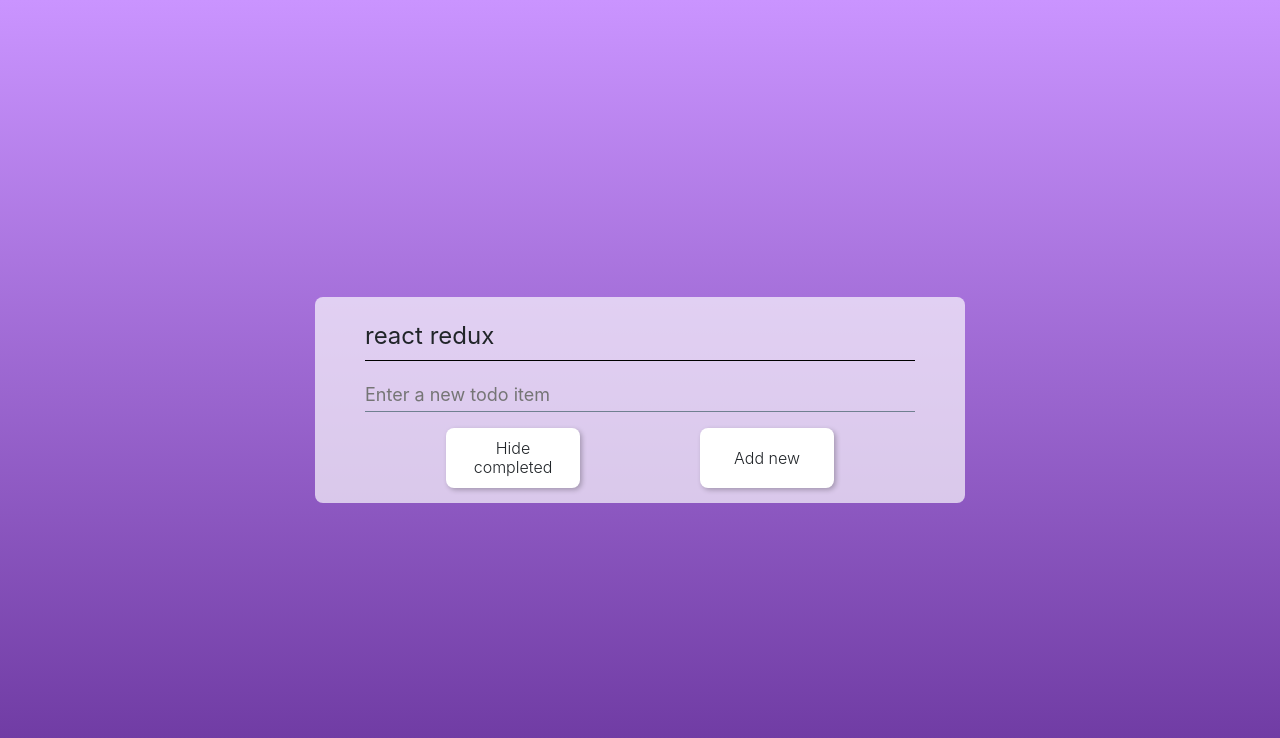
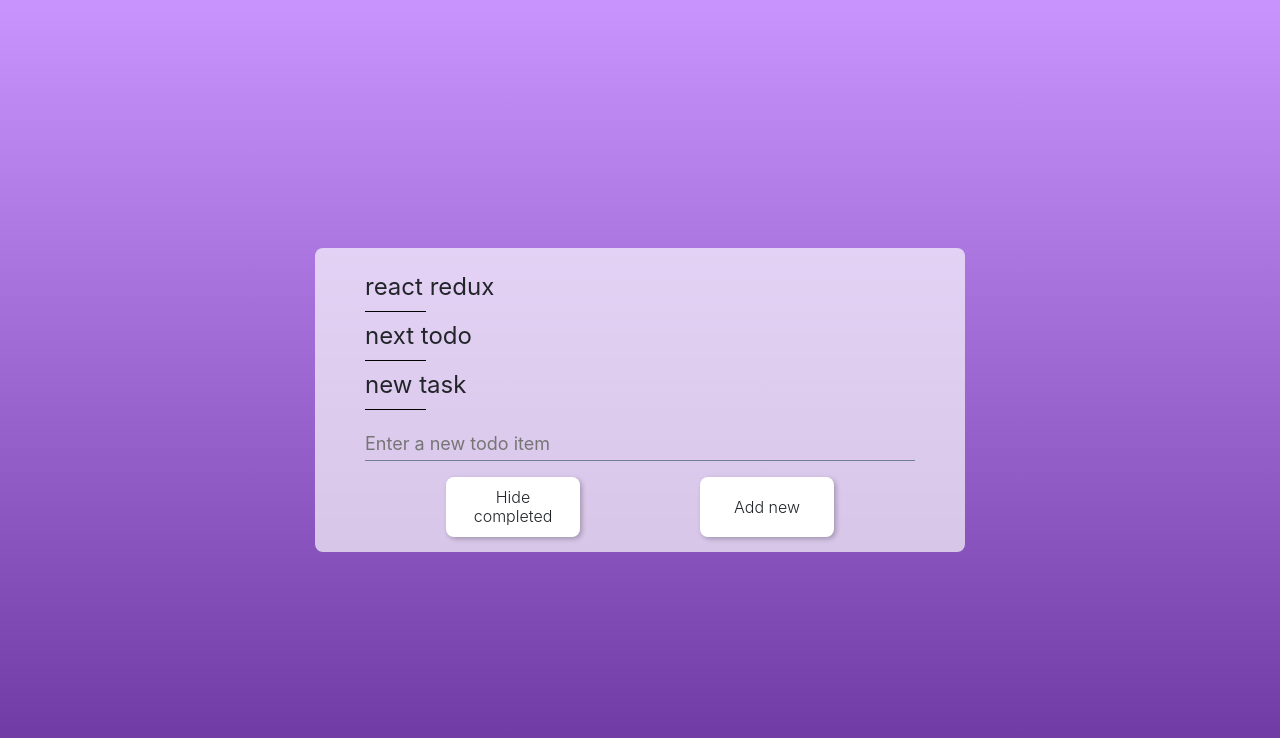
Before and after one commit to andrei-kav/rdx_todoForm, a React (Create React App) app: page / in a window 1280 px wide. Shown: the top 738 px of the page. Built offline with nearby package versions, Linux system fonts and the light colour scheme; data requests are answered from the project's data file.

Commit message:
added uploadItemToDBService, itemAddFormReducer

```diff
--- a/db.json
+++ b/db.json
@@ -4,6 +4,16 @@
       "label": "react redux",
       "actual": true,
       "id": 1
+    },
+    {
+      "label": "next todo",
+      "actual": true,
+      "id": 2
+    },
+    {
+      "label": "new task",
+      "actual": true,
+      "id": 3
     }
   ]
 }
--- a/src/components/itemAddForm/itemAddForm.css
+++ b/src/components/itemAddForm/itemAddForm.css
@@ -21,3 +21,7 @@
 .item-add-form button:hover {
     background: #FFE482;
 }
+.btn:disabled:hover {
+    cursor: default;
+    background: #FFFFFF;
+}
--- a/src/components/itemAddForm/itemAddForm.js
+++ b/src/components/itemAddForm/itemAddForm.js
@@ -1,21 +1,76 @@
-import React from "react";
+import React, { Component } from "react";
+import { connect } from 'react-redux';
 import { Form, FormGroup, Input } from 'reactstrap';
 
+import { saveValue, removeValue, waitUploading } from "../../itemAddFormReducer";
+import { fetchItems, requestIsFetching } from "../../todoItemsReducer";
+import todoListService from "../../services/todoListService";
 import './itemAddForm.css';
 
-const ItemAddForm = () => {
+class ItemAddForm extends Component {
+
+    todoListService = new todoListService();
+
+    onValueChange = (e) => {
+        this.props.saveValue(e.target.value);
+    };
+    onSubmit = (e) => {
+        e.preventDefault();
+        if (this.props.text) {
+            this.props.waitUploading(true);
+            this.todoListService.uploadItemToDB(this.props.text)
+                .then(() => {
+                    this.props.waitUploading(false);
+                    this.props.removeValue();
+                    this.props.requestIsFetching(true)})
+                .catch(err => {
+                    this.props.waitUploading(false);
+                    console.error(err);
+                })
+        } else {
+            alert('The form is empty. Write a todo post');
+        }
+    };
+    onHideCompleted = (e) => {
+        e.preventDefault();
+        let elements = this.props.todoList.map(item => !item.actual ? { ...item, hidden: true} : item);
+        this.props.fetchItems(elements);
+    };
+
+    render() {
 
         return (
-        <Form className="item-add-form">
+            <Form className="item-add-form"
+                  onSubmit={this.onSubmit}>
                 <FormGroup>
-                <Input type="text" name="newItem" placeholder="Enter a new todo item" plaintext />
+                    <Input type="text"
+                           name="newItem"
+                           placeholder="Enter a new todo item"
+                           plaintext
+                           onChange={this.onValueChange}
+                           value={this.props.text}/>
                 </FormGroup>
                 <div className="d-flex justify-content-center">
-                <button type="submit" className="btn">Hide completed</button>
-                <button type="submit" className="btn">Add new</button>
+                    <button type="button"
+                            className="btn"
+                            onClick={this.onHideCompleted}
+                            disabled={this.props.isUploading}>Hide completed</button>
+                    <button type="submit"
+                            className="btn"
+                            disabled={this.props.isUploading}>Add new</button>
                 </div>
             </Form>
         )
+    }
+}
+
+const mapStateToProps = (state) => {
+    return {
+        text: state.itemAddForm.text,
+        isUploading: state.itemAddForm.isUploading,
+
+        todoList: [...state.todoItems.todoList]
+    }
 };
 
-export default ItemAddForm;
+export default connect(mapStateToProps, { saveValue, removeValue, waitUploading, fetchItems, requestIsFetching })(ItemAddForm);
--- a/src/components/itemList/itemList.js
+++ b/src/components/itemList/itemList.js
@@ -2,7 +2,7 @@
 import { connect } from 'react-redux';
 
 import TodoItem from "../todoItem";
-import { fetchItems, makeNotActual, toggleIsWaiting, shitHappens } from "../../todoItemsReducer";
+import { fetchItems, makeNotActual, requestIsFetching } from "../../todoItemsReducer";
 import Spinner from "../spinner";
 import todoListService from "../../services/todoListService";
 
@@ -10,35 +10,39 @@
 
     todoListService = new todoListService();
 
+    noActual = 'there is no actual posts';
+
     componentDidMount() {
         this.todoListService.getData()
             .then(itemList => {
-                this.props.toggleIsWaiting(false);
+                this.props.requestIsFetching(false);
                 this.props.fetchItems(itemList);
             })
             .catch(err => {
-                this.props.toggleIsWaiting(false);
+                this.props.requestIsFetching(false);
                 console.error(err)
             });
     }
+    componentDidUpdate(prevProps) {
+        if (this.props.isFetching !== prevProps.isFetching) this.componentDidMount();
+    }
 
     renderItems = (items) => {
-        return items
-            ? items.map((item) => {
-                const { id, ...props } = item;
+        return items.filter(item => !item.hidden).map((item) => {
+                const { id, hidden, ...props } = item;
+                const objProps = {...props, id, makeNotActual: this.props.makeNotActual};
                 return (
-                    <li key={id} onClick={() => this.props.makeNotActual(id)} >
-                        <TodoItem {...props} />
+                    <li key={id} hidden={hidden}>
+                        <TodoItem {...objProps} />
                     </li>
                 )
-            })
-            : null;
+            });
     };
 
     render() {
-        const { todoList, isWaiting } = this.props;
-        const elements = todoList.length ? this.renderItems(todoList) : 'no data';
-        const content = isWaiting ? <Spinner /> : <ul>{elements}</ul>;
+        const { todoList, isFetching } = this.props;
+        let elements = todoList.length ? this.renderItems(todoList) : 'no data';
+        const content = isFetching ? <Spinner /> : <ul>{elements.length ? elements : this.noActual}</ul>;
 
         return (
             <>
@@ -54,7 +58,7 @@
     const todoItems = state.todoItems;
     return {
         todoList: [...todoItems.todoList],
-        isWaiting: todoItems.isWaiting
+        isFetching: todoItems.isFetching
     }
 };
-export default connect(mapStateToProps, { fetchItems, toggleIsWaiting, shitHappens, makeNotActual })(ItemList);
+export default connect(mapStateToProps, { fetchItems, requestIsFetching, makeNotActual })(ItemList);
--- a/src/components/todoItem/todoItem.css
+++ b/src/components/todoItem/todoItem.css
@@ -1,15 +1,22 @@
 li {
-    cursor: pointer;
     list-style-type: none;
-    padding: 10px 0;
+}
+li:after {
+    content: '';
+    width: 11%;
+    display: block;
     border-bottom: 1px solid black;
 }
 .li-item {
-    display: inline-block;
+    padding: 10px 0;
     font-size: 24px;
     line-height: 28px;
 }
-.li-item:after {
+.li-item span {
+    cursor: pointer;
+    display: inline-block;
+}
+.li-item span:after {
     content: '';
     width: 0;
     margin: -11px 0;
@@ -17,8 +24,7 @@
     border-bottom: 1px solid black;
     transition: width 0.20s ease-in-out;
 }
-
-.li-item.not-actual:after {
+.li-item.not-actual span:after {
     width: 100%;
 }
 .li-item.not-actual {
--- a/src/components/todoItem/todoItem.js
+++ b/src/components/todoItem/todoItem.js
@@ -4,14 +4,13 @@
 
 const TodoItem = (props) => {
 
-    const { label, actual } = props;
-    let classNames = 'li-item';
-    classNames = !actual
-        ? classNames += ' not-actual'
-        : classNames;
+    const {id, label, actual, makeNotActual } = props;
+    const classNames = !actual
+        ? 'li-item not-actual'
+        : 'li-item';
     return (
         <div className={classNames}>
-            {label}
+            <span onClick={() => makeNotActual(id)}>{label}</span>
         </div>
     )
 };
--- a/src/itemAddFormReducer.js
+++ b/src/itemAddFormReducer.js
@@ -1,7 +1,10 @@
 const SAVE_INPUT_VALUE = 'SAVE INPUT VALUE';
+const REMOVE_TEXT_VALUE = 'REMOVE TEXT VALUE';
+const WAITING_FOR_UPLOADING = 'WAIT FOR UPLOADING';
 
 const initialState = {
-    text: ''
+    text: '',
+    isUploading: false
 };
 
 const itemAddFormReducer = (state = initialState, action) => {
@@ -12,6 +15,12 @@
         case SAVE_INPUT_VALUE:
             stateCopy.text = action.text;
             return stateCopy;
+        case REMOVE_TEXT_VALUE:
+            stateCopy.text ='';
+            return stateCopy;
+        case WAITING_FOR_UPLOADING:
+            stateCopy.isUploading = action.isUploading;
+            return stateCopy;
         default:
             return stateCopy;
     }
@@ -20,3 +29,5 @@
 export default itemAddFormReducer;
 
 export const saveValue = (text) => ({ type: SAVE_INPUT_VALUE, text});
+export const removeValue = () => ({ type: REMOVE_TEXT_VALUE });
+export const waitUploading = (isUploading) => ({ type: WAITING_FOR_UPLOADING, isUploading });
--- a/src/services/todoListService.js
+++ b/src/services/todoListService.js
@@ -25,18 +25,10 @@
         const data = await this.getResource(this._apiBase);
         return data.map(this._transformData);
     };
-    changePropValue = async (id, prop) => {
-        const data = await this.getResource(this._apiBase);
-        const index = data.findIndex(elem => elem.id === id);
-        // const newItem =
+    uploadItemToDB = async (label) => {
+        const item = {label, actual: true};
+        await this.getResource(this._apiBase, {...this._POST, body: JSON.stringify(item)})
     };
-    // uploadValueToBD = async (value) => {
-    //     const data = await this.getResource(this._apiBase);
-    //     const saved = value.toString();
-    //     this._checkValueInData(data, saved)
-    //         ? console.error(`"${saved}" is already in the list`)
-    //         : await this.getResource(this._apiBase, {...this._POST, body: JSON.stringify({ saved })})
-    // }
     _transformData = (item) => ({
         label: item.label,
         actual: item.actual,
--- a/src/todoItemsReducer.js
+++ b/src/todoItemsReducer.js
@@ -1,12 +1,11 @@
 const FETCH_ITEMS_FROM_DB = 'FETCH ITEMS FROM DB';
-const ADD_ITEM_TO_TODO_LIST = 'ADD ITEM TO TODO_LIST';
 const MAKE_ITEM_NOT_ACTUAL = 'MAKE ITEM NOT ACTUAL';
-const TOGGLE_IS_WAITING = 'TOGGLE IS WAITING';
-const SHIT_HAPPENS = 'SHIT HAPPENS';
+const REQUEST_IS_FETCHING = 'REQUEST IS WAITING';
+// const SHIT_HAPPENS = 'SHIT HAPPENS';
 
 const initialState = {
     todoList: [],
-    isWaiting: true,
+    isFetching: true,
     error: false
 };
 
@@ -18,10 +17,6 @@
         case FETCH_ITEMS_FROM_DB:
             stateCopy.todoList = [...action.items];
             return stateCopy;
-        case ADD_ITEM_TO_TODO_LIST:
-            stateCopy.todoList = [action.item, ...state.todoList];
-            //stateCopy.todoList.unshift(action.item);
-            return stateCopy;
         case MAKE_ITEM_NOT_ACTUAL:
             stateCopy.todoList = [...state.todoList];
             const index = stateCopy.todoList.findIndex(elem => elem.id === action.id);
@@ -29,10 +24,10 @@
             oldItem.actual = !oldItem.actual;
             stateCopy.todoList = [...stateCopy.todoList.slice(0, index), oldItem, ...stateCopy.todoList.slice(index + 1)];
             return stateCopy;
-        case TOGGLE_IS_WAITING:
-            return { ...state, isWaiting: action.isWaiting };
-        case SHIT_HAPPENS:
-            return { ...state, error: action.error };
+        case REQUEST_IS_FETCHING:
+            return { ...state, isFetching: action.isFetching };
+        // case SHIT_HAPPENS:
+        //     return { ...state, error: action.error };
         default:
             return stateCopy;
     }
@@ -41,7 +36,6 @@
 export default todoItemsReducer;
 
 export const fetchItems = (items) => ({ type: FETCH_ITEMS_FROM_DB, items });
-export const addItem = (item) => ({ type: ADD_ITEM_TO_TODO_LIST, item });
 export const makeNotActual = (id) => ({ type: MAKE_ITEM_NOT_ACTUAL, id });
-export const toggleIsWaiting = (isWaiting) => ({ type: TOGGLE_IS_WAITING, isWaiting });
-export const shitHappens = (error) => ({ type: TOGGLE_IS_WAITING, error });
+export const requestIsFetching = (isFetching) => ({ type: REQUEST_IS_FETCHING, isFetching });
+// export const shitHappens = (error) => ({ type: TOGGLE_IS_WAITING, error });
```
Lines whose indentation alone changed are shown as unchanged.
